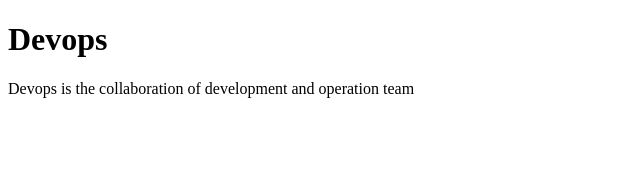
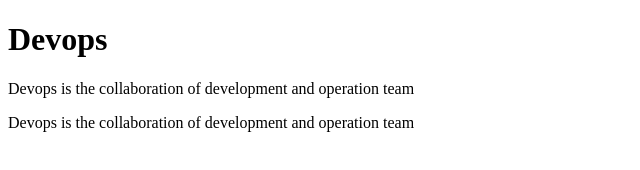
Before and after one commit to vgythrrddy/labprogram, a plain HTML site: page index.html in a window 1280 px wide. Shown: the whole page, without its empty margins (0-640 px from the left). Drawn offline with Linux system fonts and the light colour scheme.

Commit message:
Second commit

```diff
--- a/index.html
+++ b/index.html
@@ -5,6 +5,7 @@
             <body>
                 <h1>Devops</h1>
                 <p>Devops is the collaboration of development and operation team</p>
+                <p>Devops is the collaboration of development and operation team</p>
             </body>
 
     </head>
```
Also changed, not shown: about.html (added), contact.html (added), home.html (added), service.html (added).
